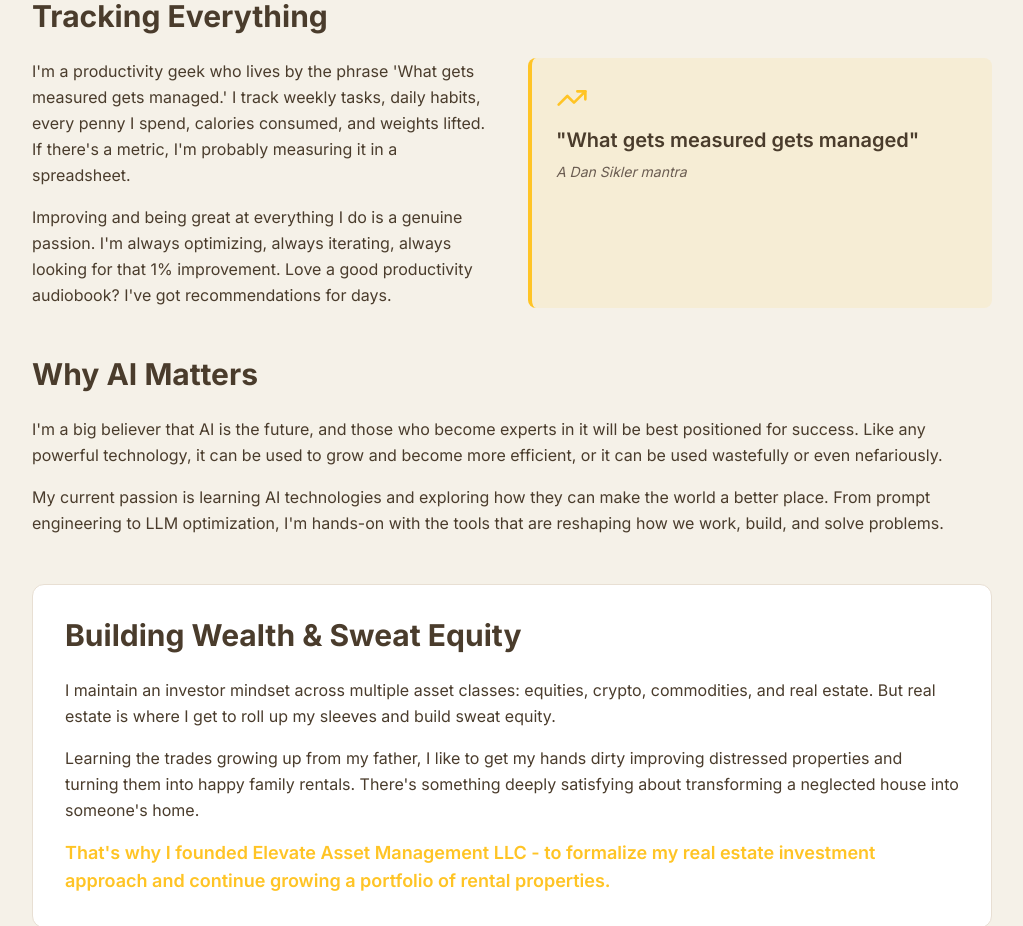
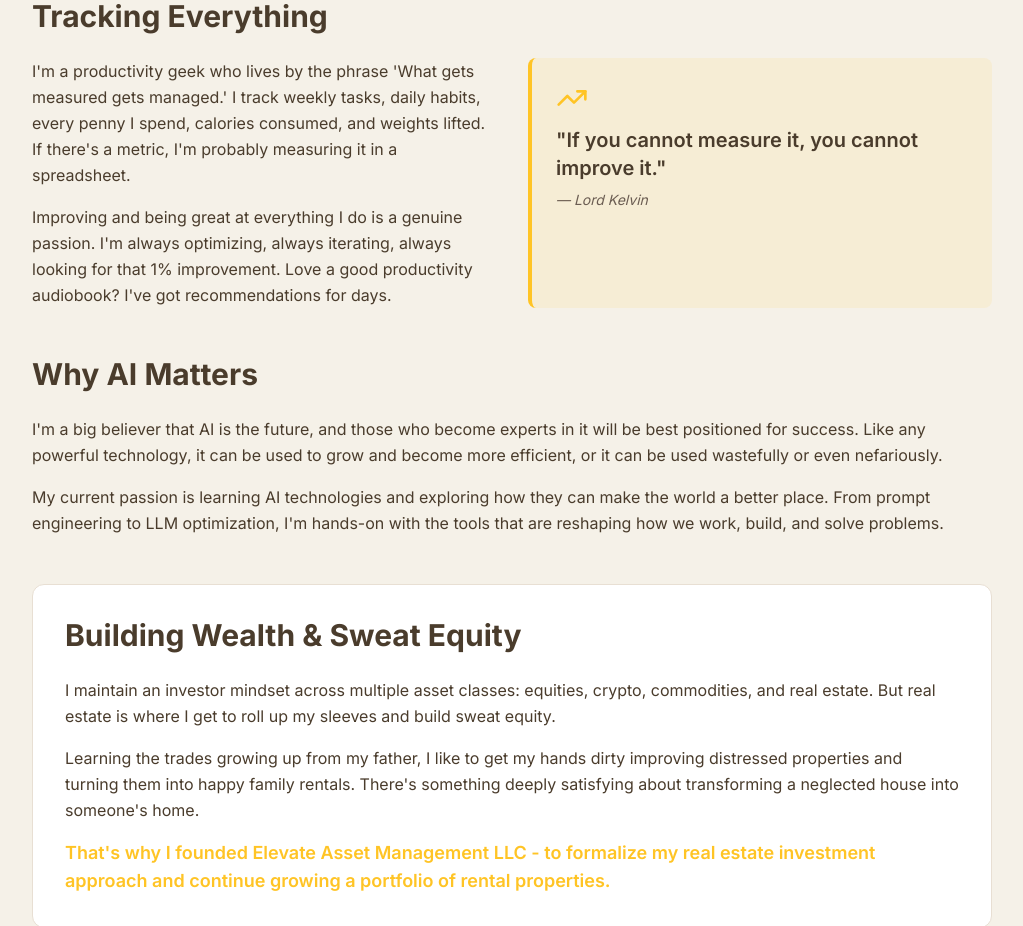
Before and after one commit to dsikler/DanSikler-com, a Next.js app: page /about in a window 1280 px wide. Shown: the part 860-1786 px from the top of the page, without its empty margins (128-1151 px from the left). Built offline with nearby package versions, Linux system fonts and the light colour scheme.

Commit message:
Update quote on about page to Lord Kelvin quote

```diff
--- a/app/about/page.tsx
+++ b/app/about/page.tsx
@@ -77,10 +77,10 @@ export default function About() {
             <div className="bg-[#FFC425]/10 border-l-4 border-[#FFC425] p-6 rounded-lg">
               <TrendingUp className="w-8 h-8 text-[#FFC425] mb-3" />
               <p className="text-xl font-semibold text-[#4A3C2C] mb-2">
-                "What gets measured gets managed"
+                "If you cannot measure it, you cannot improve it."
               </p>
               <p className="text-sm text-[#6B5D52] italic">
-                A Dan Sikler mantra
+                — Lord Kelvin
               </p>
             </div>
           </div>
```
